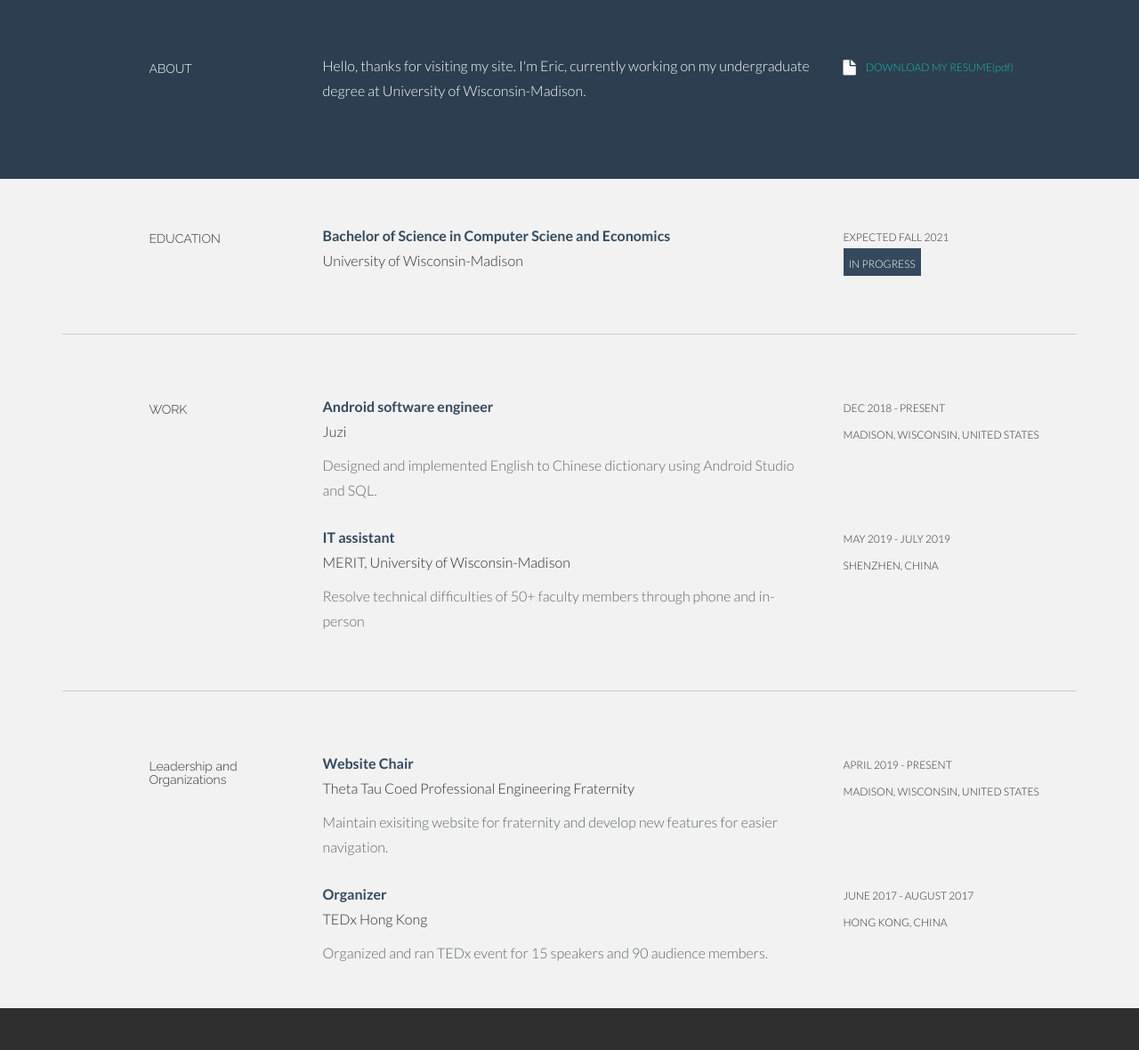
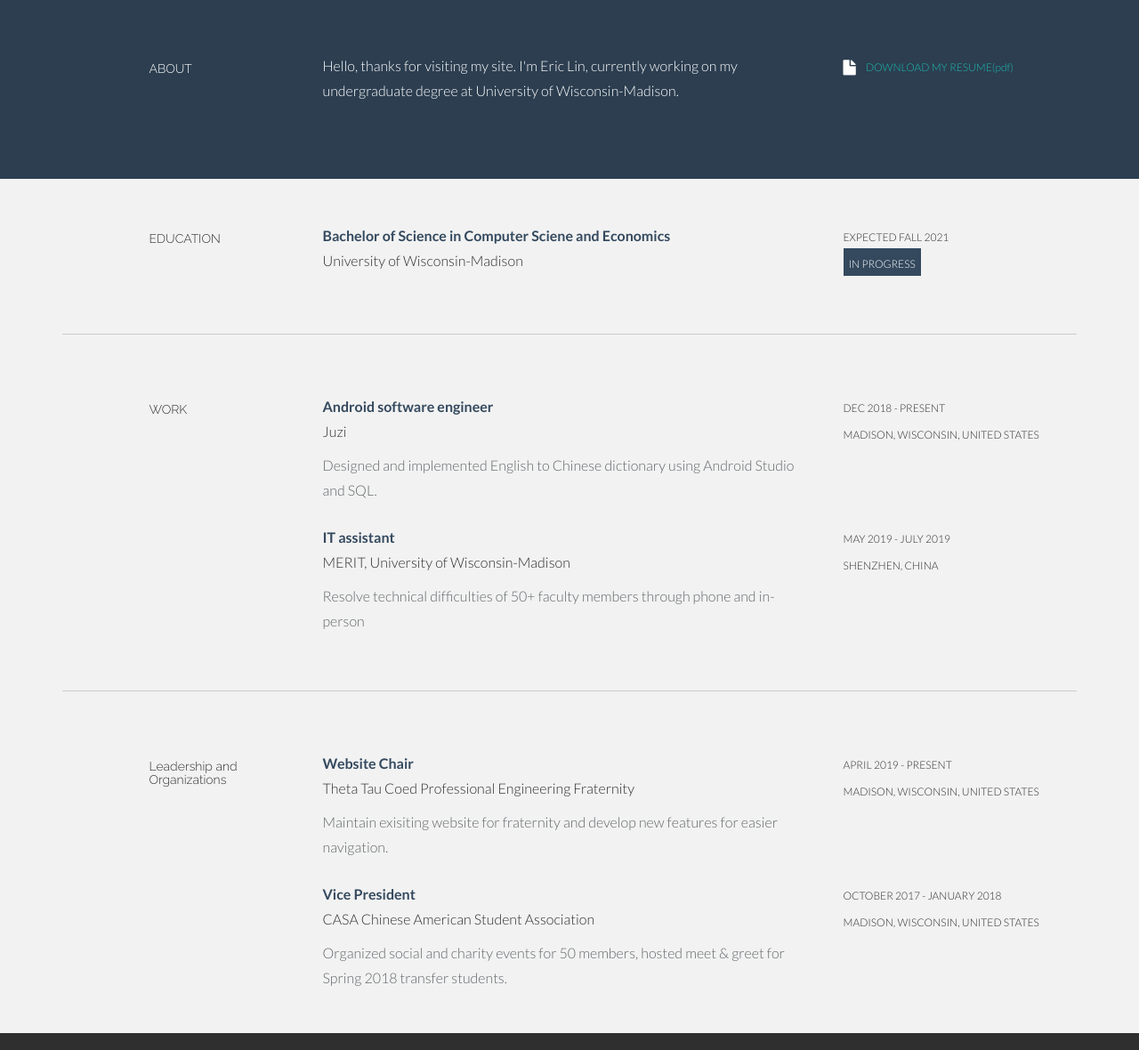
Before and after one commit to elin1231/elin1231.github.io, a plain HTML site: page index.html in a window 1280 px wide. Shown: the top 1180 px of the page at 89% size. Drawn offline with Linux system fonts and the light colour scheme.

Commit message:
Updated resume, updated experience(more relevant)

```diff
--- a/index.html
+++ b/index.html
@@ -48,7 +48,7 @@
            <h5>ABOUT</h5>
          </div>
          <div class="col-lg-6">
-  <p>Hello, thanks for visiting my site. I'm Eric, currently working on my undergraduate degree at
+  <p>Hello, thanks for visiting my site. I'm Eric Lin, currently working on my undergraduate degree at
      University of Wisconsin-Madison.</p>
   </div>
          <div class="col-lg-3">
@@ -114,6 +114,7 @@
            <p><sm>May 2019 - July 2019 <br/>
            ShenZhen, China</sm></p>
          </div>
+
      </div><!--/.row -->
      <br>
      <hr>
@@ -140,14 +141,15 @@
 
          <!-- EDIT: awards line 2-->
          <div class="col-lg-6 col-lg-offset-3">
-           <p class="tight"><t>Organizer</t><br/>
-              TEDx Hong Kong<br/>
+           <p class="tight"><t>Vice President</t><br/>
+              CASA Chinese American Student Association<br/>
            </p>
-           <p><more>Organized and ran TEDx event for 15 speakers and 90 audience members.</more></p>
+           <p><more>Organized social and charity events for 50 members, hosted meet & greet for Spring 2018 transfer students.
+</more></p>
          </div>
          <div class="col-lg-3">
-           <p><sm>June 2017 - August 2017 <br/>
-           Hong Kong, China</sm></p>
+           <p><sm>October 2017 - January 2018<br/>
+           Madison, Wisconsin, United States</sm></p>
          </div>
 
      </div><!--/.row -->
```
Also changed, not shown: 2 other files.
